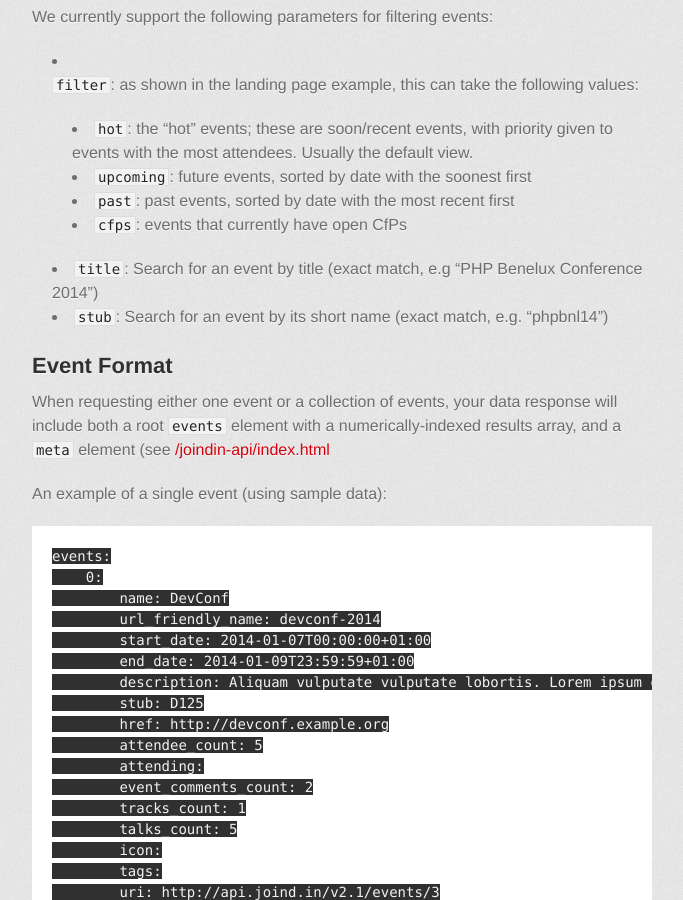
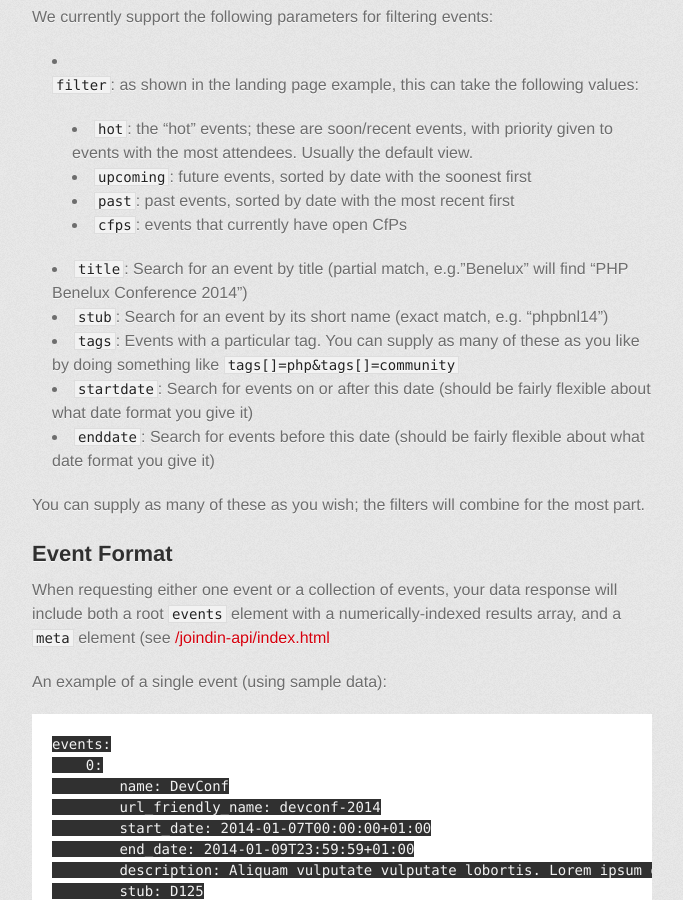
Before and after one commit to joindin/joindin-api, a Jekyll site: the page built from events.md, in a window 1280 px wide and 900 px high, scrolled down 582 px. Shown: the whole window, without its empty margins (298-981 px from the left). Built offline with Jekyll 4.4.1, drawn with Linux system fonts in a browser that asks for light colours; some web fonts are replaced.

Commit message:
updating the event docs to reflect the new filters that have been added

```diff
--- a/events.md
+++ b/events.md
@@ -31,8 +31,13 @@ We currently support the following parameters for filtering events:
    - ``past``: past events, sorted by date with the most recent first
    - ``cfps``: events that currently have open CfPs
 
-*  ``title``: Search for an event by title (exact match, e.g "PHP Benelux Conference 2014")
+*  ``title``: Search for an event by title (partial match, e.g."Benelux" will find "PHP Benelux Conference 2014")
 *  ``stub``: Search for an event by its short name (exact match, e.g. "phpbnl14")
+*  ``tags``: Events with a particular tag.  You can supply as many of these as you like by doing something like ``tags[]=php&tags[]=community``
+*  ``startdate``: Search for events on or after this date (should be fairly flexible about what date format you give it)
+*  ``enddate``: Search for events before this date (should be fairly flexible about what date format you give it)
+
+You can supply as many of these as you wish; the filters will combine for the most part.
 
 ## Event Format
 
```
